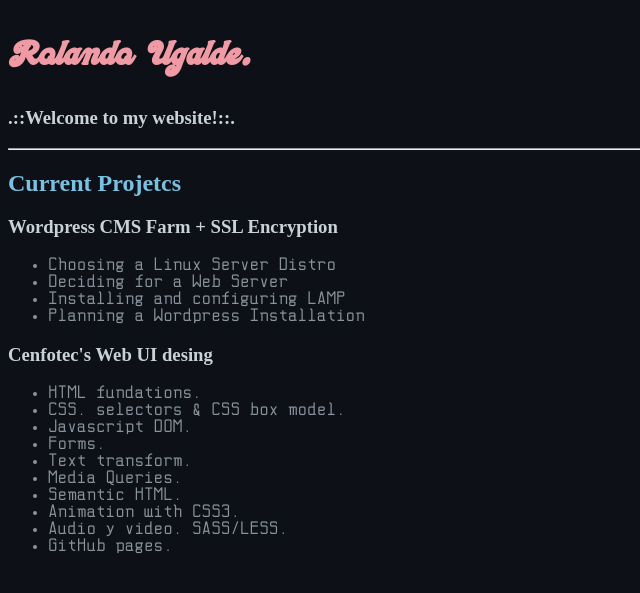
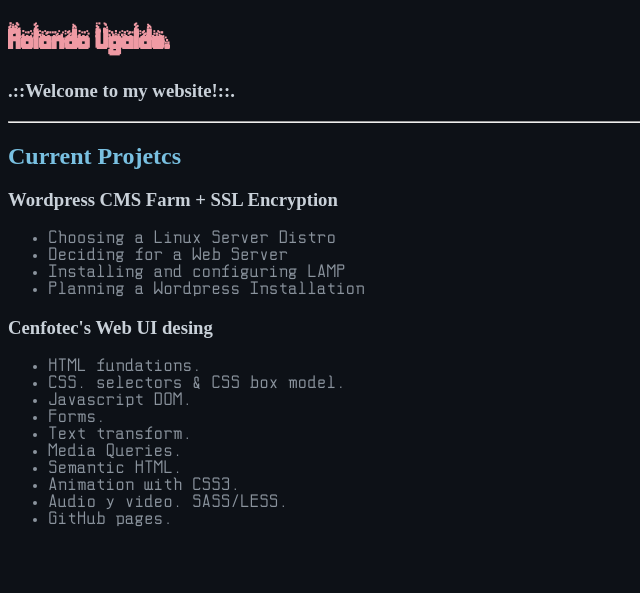
Before and after one commit to rolandougalde/rolandougalde.github.io, a Jekyll site: the page built from index.md, in a window 1280 px wide. Shown: the top 593 px of the page, without its empty margins (0-640 px from the left). Built offline with Jekyll 4.4.1, drawn with Linux system fonts in a browser that asks for light colours; our own code applies the rules of GitHub Pages for plain Markdown files.

Commit message:
Update default.css

```diff
--- a/assets/css/default.css
+++ b/assets/css/default.css
@@ -17,13 +17,15 @@ body {
 }
 
 @font-face {
-    font-family: "Neoland Script";
-    src: url('../fonts/neoland-script.ttf')  format('opentype');
+    font-family: "Nightmare Codehack";
     font-style: normal;
+    src: url('../fonts/nightmare-codehack.otf')  format('opentype');
+
 }
 
 @font-face {
     font-family: "Monocode Regular - v01.02b";
+    font-style: normal;
     src: url('../fonts/monocode-regular-v01.02b.ttf')  format('opentype');
 }
 
@@ -33,7 +35,7 @@ div.section {
 }
 
 h1 {
-    font-family: "Neoland Script";
+    font-family: "Nightmare Codehack";
     color: #EF9AA4;
 }
 
```
